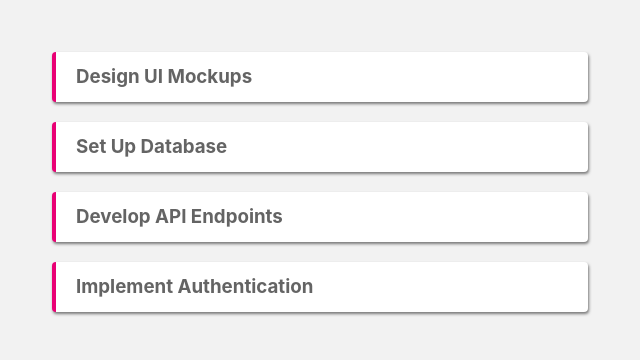
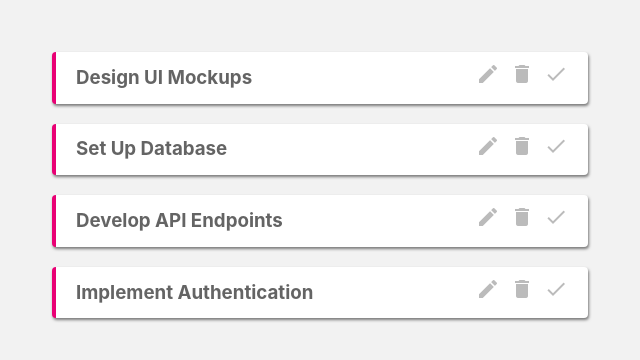
Before and after one commit to Divs-Git/project-planner, a Vue app: page / in a window 1280 px wide. Shown: the top 360 px of the page, without its empty margins (320-960 px from the left). Built offline with nearby package versions, Linux system fonts and the light colour scheme; data requests are answered from the project's data file.

Commit message:
added delete project functionality

```diff
--- a/index.html
+++ b/index.html
@@ -4,6 +4,7 @@
     <meta charset="UTF-8" />
     <link rel="icon" href="/favicon.ico" />
     <meta name="viewport" content="width=device-width, initial-scale=1.0" />
+    <link href="https://fonts.googleapis.com/icon?family=Material+Icons" rel="stylesheet" />
     <title>Project Planner</title>
   </head>
   <body>
--- a/src/components/Project.vue
+++ b/src/components/Project.vue
@@ -2,6 +2,11 @@
   <div class="project">
     <div class="actions" @click="toggleProjectDetails">
       <h3>{{ project.title }}</h3>
+      <div class="icons">
+        <span class="material-icons"> edit </span>
+        <span class="material-icons" @click="deleteProject"> delete </span>
+        <span class="material-icons"> done </span>
+      </div>
     </div>
     <div class="details" v-if="showProjectDetails">
       <p>{{ project.details }}</p>
@@ -13,14 +18,23 @@
 export default {
   name: 'Project',
   props: ['project'],
+  emits: ['delete'],
   data() {
     return {
       showProjectDetails: false,
+      url: `http://localhost:8080/projects/${this.project.id}`,
     }
   },
   methods: {
     toggleProjectDetails() {
       this.showProjectDetails = !this.showProjectDetails
+    },
+    deleteProject() {
+      fetch(this.url, {
+        method: 'DELETE',
+      })
+        .then(() => this.$emit('delete', this.project.id))
+        .catch((error) => console.log(error))
     },
   },
 }
@@ -36,6 +50,12 @@ export default {
   border-left: 4px solid #e90074;
 }
 
+.actions {
+  display: flex;
+  justify-content: space-between;
+  align-items: center;
+}
+
 h3 {
   cursor: pointer;
   font-weight: bold;
@@ -45,4 +65,15 @@ h3 {
   margin-top: 6px;
   margin-bottom: 4px;
 }
+
+.material-icons {
+  font-size: 24px;
+  margin-left: 10px;
+  color: #bbb;
+  cursor: pointer;
+}
+
+.material-icons:hover {
+  color: #777;
+}
 </style>
--- a/src/views/HomeView.vue
+++ b/src/views/HomeView.vue
@@ -2,7 +2,7 @@
   <main>
     <div v-if="projects.length">
       <div v-for="project in projects" :key="project.id">
-        <Project :project="project" />
+        <Project :project="project" @delete="handleDelete" />
       </div>
     </div>
   </main>
@@ -26,5 +26,10 @@ export default {
       .then((data) => (this.projects = data))
       .catch((err) => console.log(err))
   },
+  methods: {
+    handleDelete(id) {
+      this.projects = this.projects.filter((project) => project.id !== id)
+    },
+  },
 }
 </script>
```
